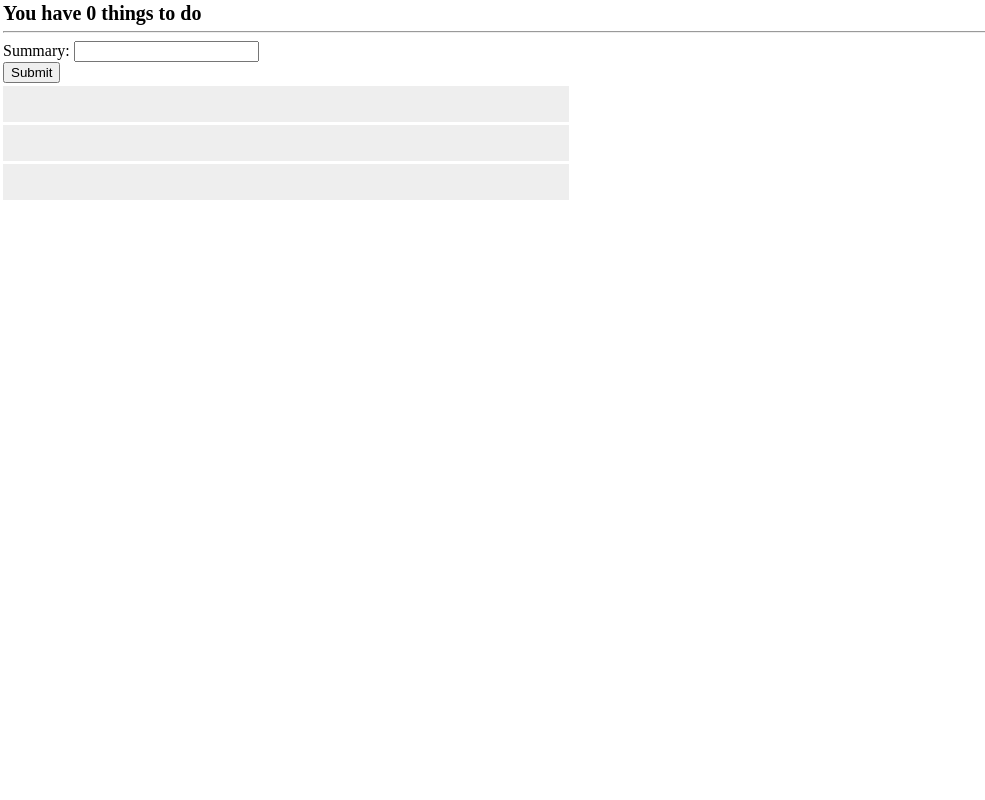
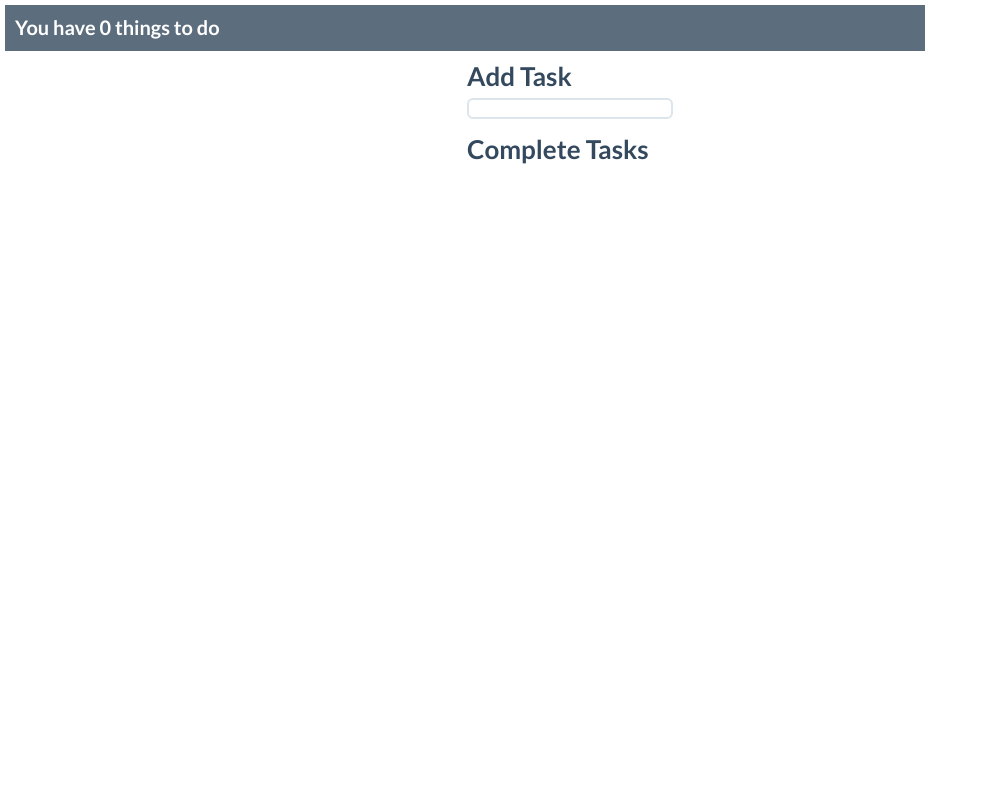
Before and after one commit to chrskly/dodo, a Django app: page / in a window 1280 px wide. Shown: the whole page, without its empty margins (0-985 px from the left). Run offline with Django 3.2, Linux system fonts and the light colour scheme; data that the repository does not hold is empty.

Commit message:
Make it look more purty-er

```diff
--- a/static/style.css
+++ b/static/style.css
@@ -1,51 +1,20 @@
 
-/* RESET */
 
-html, body, div, span, applet, object, iframe,
-h1, h2, h3, h4, h5, h6, p, blockquote, pre,
-a, abbr, acronym, address, big, cite, code,
-del, dfn, em, img, ins, kbd, q, s, samp,
-small, strike, strong, sub, sup, tt, var,
-b, u, i, center,
-dl, dt, dd, ol, ul, li,
-fieldset, form, label, legend,
-table, caption, tbody, tfoot, thead, tr, th, td,
-article, aside, canvas, details, embed,
-figure, figcaption, footer, header, hgroup,
-menu, nav, output, ruby, section, summary,
-time, mark, audio, video {
-        margin: 0;
-        padding: 0;
-        border: 0;
-        font-size: 100%;
-        font: inherit;
-        vertical-align: baseline;
-}
-/* HTML5 display-role reset for older browsers */
-article, aside, details, figcaption, figure,
-footer, header, hgroup, menu, nav, section {
-        display: block;
-}
-body {
-        line-height: 1;
-}
-ol, ul {
-        list-style: none;
-}
-blockquote, q {
-        quotes: none;
-}
-blockquote:before, blockquote:after,
-q:before, q:after {
-        content: '';
-        content: none;
-}
-table {
-        border-collapse: collapse;
-        border-spacing: 0;
+.header {
+  width: 910px;
+  background: #34495E;
+  margin: 5px;
+  padding: 10px 0px 1px 10px;
+  color: white;
+  opacity: 0.8;
 }
 
-/* .. and here we begin */
+.content {
+  width: 1100px;
+  float: left;
+  padding-left: 5px;
+}
+
 
 .tasks {
  padding: 3px;
@@ -55,29 +24,34 @@
   margin-top: 3px;
   margin-bottom: 3px;
   padding: 3px;
-  height: 30px;
+  height: 55px;
+  width: 450px;
   background: #EEE;
-  width: 560px;
 }
 
 .task-date {
   font-size: 12px;
+  margin: 0;
+  padding: 0;
+  padding-left: 5px;
+  padding-top: 5px;
+  padding-bottom: 5px;
 }
 
 .task-summary p,form {
   display: inline;
+  padding-top: 5px;
+  font-size: 14px;
 }
 
 .task-info {
-  width: 150px;
+  width: 100px;
   float: left;
-  background: #EEE;
 }
 
 .task-summary {
-  width: 400px;
+  width: 280px;
   float: left;
-  background: #EEE;
 }
 
 .done-link {
@@ -89,3 +63,30 @@
   font-size: 20px;
   font-weight: bold;
 }
+
+.task-review {
+  width: 600px;
+  float: left;
+}
+
+.task-list {
+  width: 460px;
+  float: left;
+  margin: 1px;
+}
+
+.task-done {
+  width: 50px;
+  float: right;
+  padding-top: 5px;
+  padding-right: 5px;
+}
+
+.add-task-text {
+  width: 500px;
+}
+
+.no-top-padding {
+  padding-top: 0px;
+  margin-top: 0px;
+}
--- a/templates/web/view_tasks.html
+++ b/templates/web/view_tasks.html
@@ -1,42 +1,54 @@
 <html>
   <head>
     <link rel="stylesheet" href="/static/style.css" type="text/css" />
+    <link rel="stylesheet" href="/static/flat/css/bootstrap.css" type="text/css" />
+    <link rel="stylesheet" href="/static/flat/css/flat-ui.css" type="text/css" />
   </head>
   <body>
-    <div class="tasks">
+    <div class="header">
       <p class="todo-count">You have {{ active_tasks.count }} things to do</p>
+    </div>
+    <div class="content">
+      <div class="task-list">
         {% for task in active_tasks %}
         <div class="task-box">
           <div class="task-info">
             <p class="task-date">{{ task.date }}</p>
+          </div>
+          <div class="task-summary"><p>{{ task.summary }}</p></div>
+          <div class="task-done">
             <form id="complete_{{ task.id }}" action="/complete-task/" method="POST">{% csrf_token %}
               <input type="hidden" name="task_id" value="{{ task.id }}">
-            <a class="done-link" href="javascript:{}" onclick="document.getElementById('complete_{{ task.id}}').submit(); return false;">done</a>
+              <!--<a class="btn btn-block" href="javascript:{}" onclick="document.getElementById('complete_{{ task.id}}').submit(); return false;">done</a>-->
+              <a href="javascript:{}" onclick="document.getElementById('complete_{{ task.id}}').submit(); return false;" style="text-decoration:none"><span class="fui-checkmark-24"></span></a>
+              <a href="#" style="text-decoration:none"><span class="fui-bubble-24"></span></a>
             </form>
           </div>
+        </div> <!-- end task-box -->
+        {% endfor %}
+      </div> <!-- end task-open -->
+
+      <div class="task-review">
+        <h2 class="no-top-padding">Add Task</h2>
+        <form action="/add-task/" method="post">{% csrf_token %}
+          <input type="text" name="summary" class="span3 add-task-text">
+        </form>
+        <h2 class="no-top-padding">Complete Tasks</h2>
+        <div class="task-list">
+          {% for day in complete_tasks %}
+            {% for t in day %}
+            <div class="task-box">
+              <div class="task-info">
+                <p class="task-date">{{ t.complete_date }}</p>
+              </div>
               <div class="task-summary">
-          <p class="task-summary">{{ task.summary }}</p>
+                <p class="task-summary">{{ t.summary }}</p>
               </div>
             </div>
             {% endfor %}
-      <hr>
-      <form action="/add-task/" method="post">{% csrf_token %}
-      {{ add_task_form.as_p }}
-      <input type="submit" value="Submit" />
-      </form>
-      <!-- Complete Tasks list -->
-      {% for task in complete_tasks %}
-      <div class="task-box">
-        <div class="task-info">
-          <p class="task-date">{{ task.complete_date }}</p>
-        </div>
-        <div class="task-summary">
-          <p class="task-summary">{{ task.summary }}</p>
+          {% endfor %}
         </div>
       </div>
-
-      {% endfor %}
-      <!-- end Complete Tasks -->
     </div>
   </body>
 </html>
```
Lines whose indentation alone changed are shown as unchanged.
